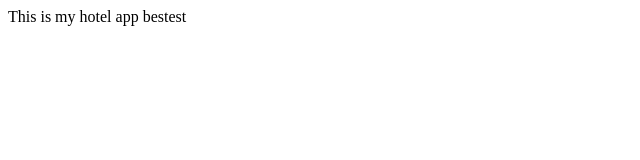
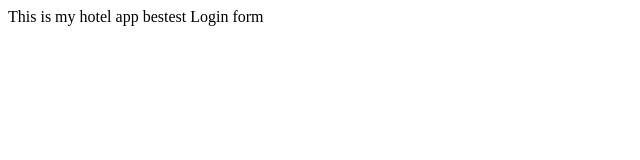
Before and after one commit to aj686/learnGit, a plain HTML site: page index.html in a window 1280 px wide. Shown: the full height of the page, 0-640 px from the left. Drawn offline with Linux system fonts and the light colour scheme.

Commit message:
Login form

```diff
--- /dev/null
+++ b/dir1/app.js
@@ -0,0 +1 @@
+console.log("Hello");
--- a/index.html
+++ b/index.html
@@ -8,5 +8,6 @@
 </head>
 <body>
     This is my hotel app bestest
+    Login form
 </body>
 </html>
```
Also changed, not shown: login.html (added, +1 -0 lines), log.txt (added).
